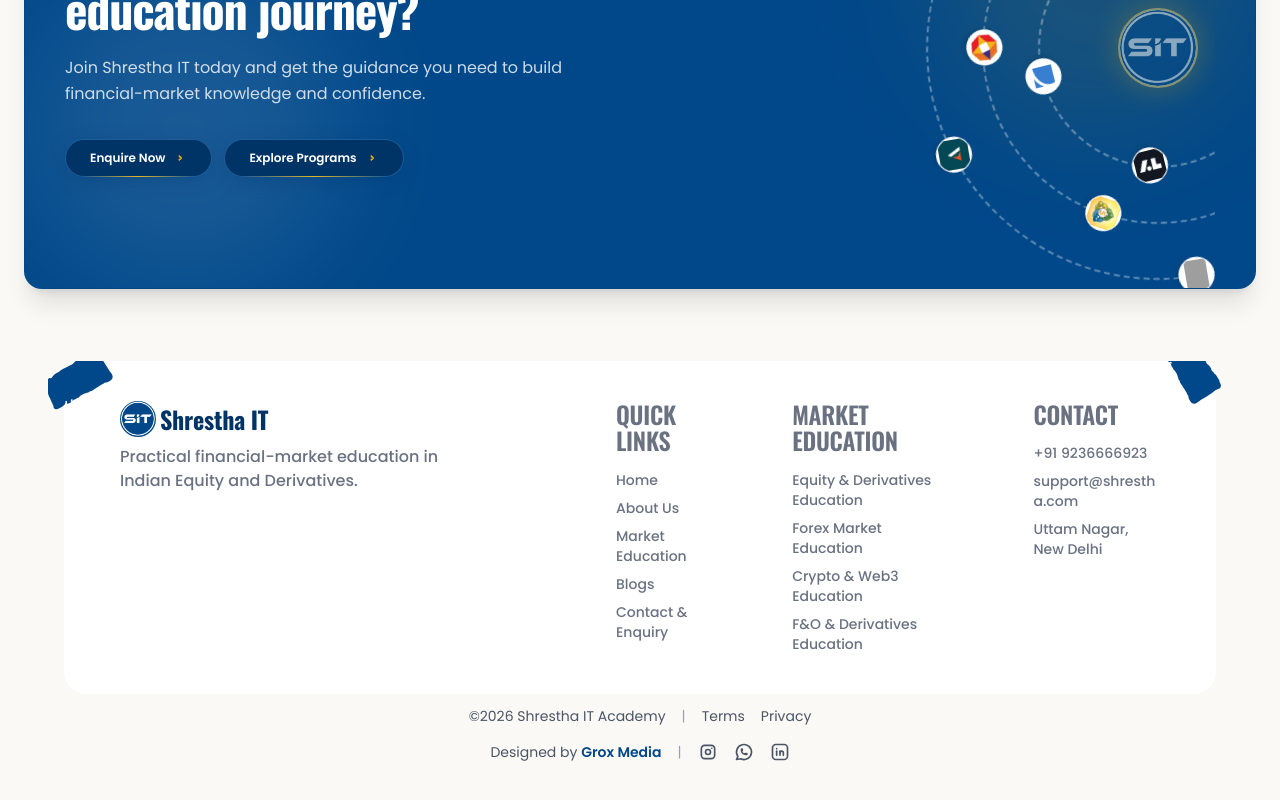
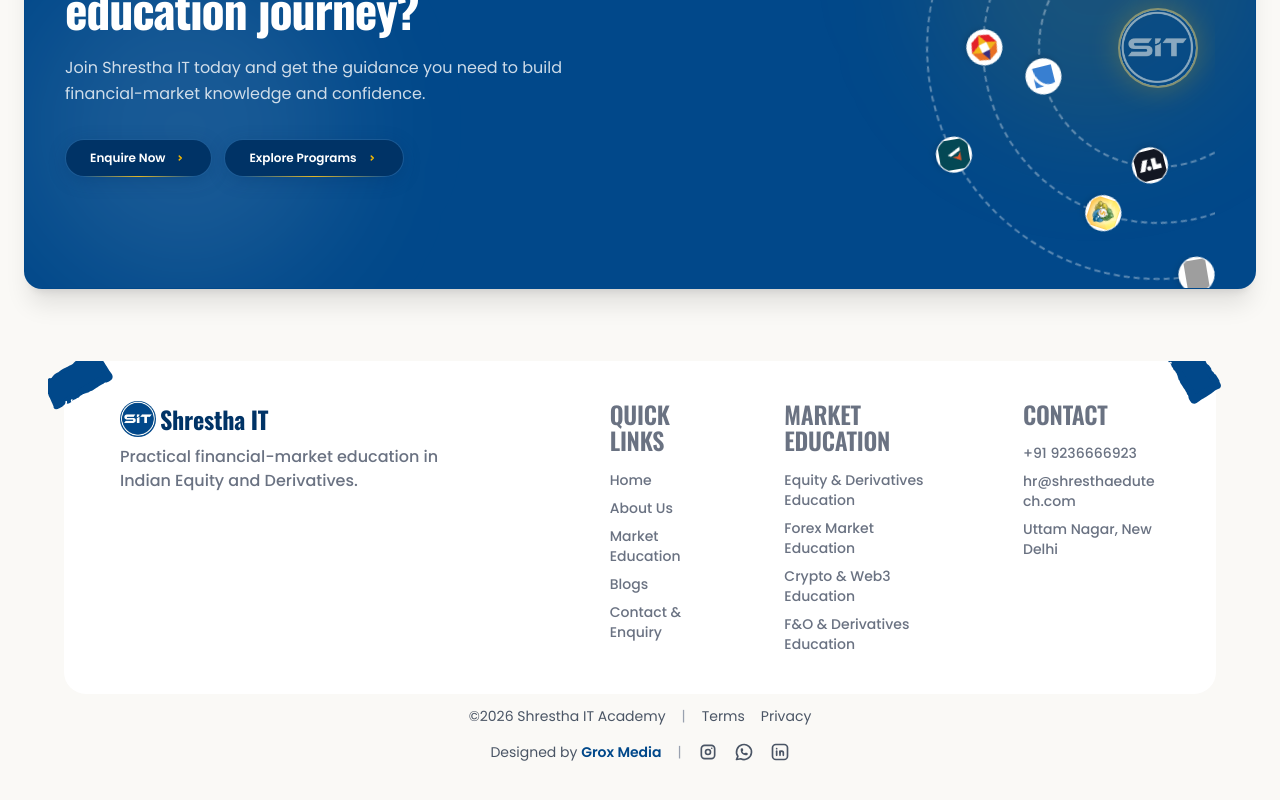
Before and after one commit to code-x-prime/sit, a Next.js app: page / in a window 1280 px wide. Shown: the part 7792-8592 px from the top of the page. Built offline with nearby package versions, Linux system fonts and the light colour scheme; grey boxes are pictures that could not be loaded.

Commit message:
feat: update contact email addresses in footer components for consistency

```diff
--- a/src/components/Footer.tsx
+++ b/src/components/Footer.tsx
@@ -247,7 +247,7 @@
               </a>
 
               <a
-                href="mailto:support@shrestha.com"
+                href="mailto:hr@shresthaedutech.com"
                 className="flex items-center gap-3 p-3 rounded-xl bg-white/5 border border-white/10 hover:border-sky-400/50 transition duration-200 group"
               >
                 <div className="p-2 rounded-lg bg-sky-500/20 text-sky-400 shrink-0">
@@ -256,7 +256,7 @@
                 <div>
                   <div className="text-[10px] text-gray-400">Official Email</div>
                   <div className="font-bold text-white group-hover:text-sky-400 transition">
-                    support@shrestha.com
+                    hr@shresthaedutech.com
                   </div>
                 </div>
               </a>
--- a/src/components/ui/footer-taped-design.tsx
+++ b/src/components/ui/footer-taped-design.tsx
@@ -58,7 +58,7 @@
               <h4 className='uppercase font-heading text-md text-gray-500 font-semibold'>Contact</h4>
               <div className="flex flex-col gap-2 text-sm items-start">
                 <a className='text-gray-500 hover:text-navy font-medium transition-colors' href="tel:+919236666923">+91 9236666923</a>
-                <a className='text-gray-500 hover:text-navy font-medium transition-colors break-all' href="mailto:support@shresthaacademy.com">support@shrestha.com</a>
+                <a className='text-gray-500 hover:text-navy font-medium transition-colors break-all' href="mailto:hr@shresthaedutech.com">hr@shresthaedutech.com</a>
                 <span className='text-gray-500 font-medium'>Uttam Nagar, New Delhi</span>
               </div>
             </div>
```
